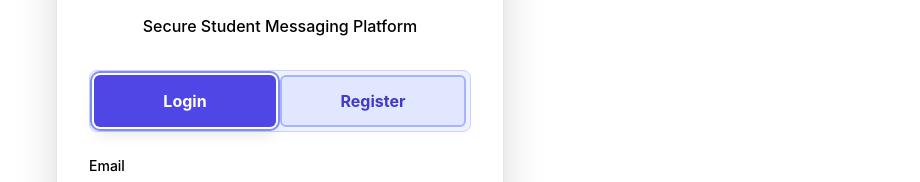
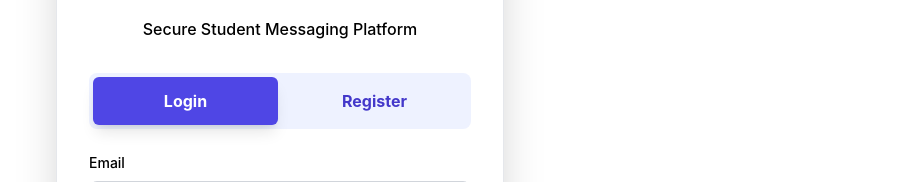
Before and after one commit to iwasamnot/campus-connect-core, a React (Vite) app: page / in a window 1280 px wide. Shown: the part 259-441 px from the top of the page, without its empty margins (360-1280 px from the left). Built offline with nearby package versions, Linux system fonts and the light colour scheme; no server answers.

Commit message:
Remove excessive borders from login/register tab buttons: simplify styling with transparent backgrounds and hover effects

```diff
--- a/src/components/Login.jsx
+++ b/src/components/Login.jsx
@@ -120,8 +120,8 @@ const Login = () => {
           <p className="text-black dark:text-white mt-2 font-medium">Secure Student Messaging Platform</p>
         </div>
 
-        {/* Toggle between Login and Register - Cyan background with readable text */}
-        <div className="flex mb-6 bg-indigo-50 dark:bg-indigo-900/30 rounded-lg p-1 gap-1 border border-indigo-200 dark:border-indigo-700">
+        {/* Toggle between Login and Register */}
+        <div className="flex mb-6 bg-indigo-50 dark:bg-indigo-900/30 rounded-lg p-1 gap-1">
           <button
             onClick={() => {
               setMode('login');
@@ -129,8 +129,8 @@ const Login = () => {
             }}
             className={`flex-1 py-3 px-4 rounded-md font-bold text-base transition-all duration-200 ${
               mode === 'login'
-                ? 'bg-indigo-600 text-white shadow-lg ring-2 ring-indigo-400 ring-offset-2'
-                : 'bg-indigo-100 dark:bg-indigo-800/50 text-indigo-700 dark:text-indigo-300 border-2 border-indigo-300 dark:border-indigo-600 hover:border-indigo-400 dark:hover:border-indigo-500 hover:bg-indigo-200 dark:hover:bg-indigo-700'
+                ? 'bg-indigo-600 text-white shadow-lg'
+                : 'bg-transparent text-indigo-700 dark:text-indigo-300 hover:bg-indigo-100 dark:hover:bg-indigo-800/50'
             }`}
           >
             Login
@@ -142,8 +142,8 @@ const Login = () => {
             }}
             className={`flex-1 py-3 px-4 rounded-md font-bold text-base transition-all duration-200 ${
               mode === 'register'
-                ? 'bg-indigo-600 text-white shadow-lg ring-2 ring-indigo-400 ring-offset-2'
-                : 'bg-indigo-100 dark:bg-indigo-800/50 text-indigo-700 dark:text-indigo-300 border-2 border-indigo-300 dark:border-indigo-600 hover:border-indigo-400 dark:hover:border-indigo-500 hover:bg-indigo-200 dark:hover:bg-indigo-700'
+                ? 'bg-indigo-600 text-white shadow-lg'
+                : 'bg-transparent text-indigo-700 dark:text-indigo-300 hover:bg-indigo-100 dark:hover:bg-indigo-800/50'
             }`}
           >
             Register
```
